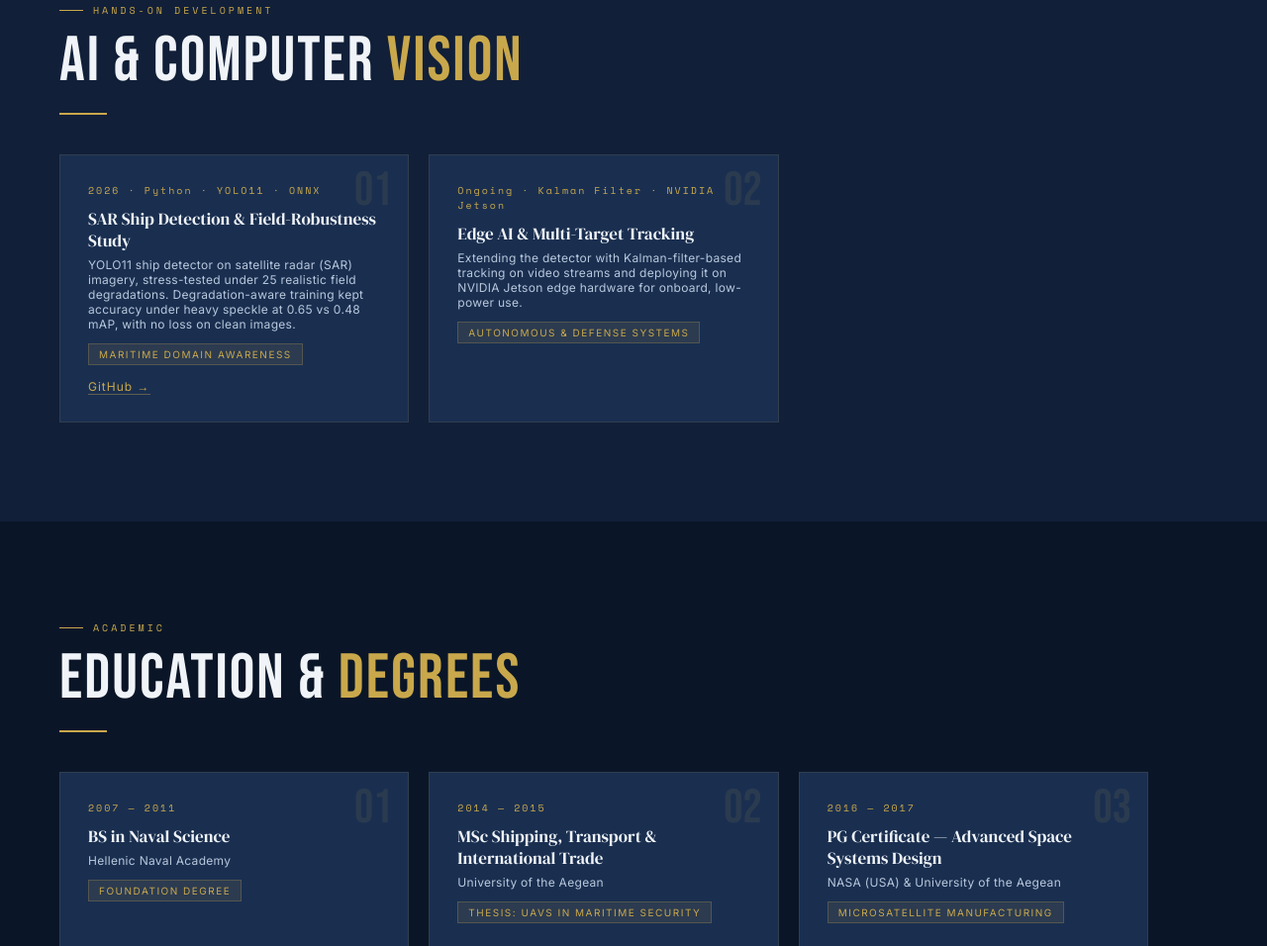
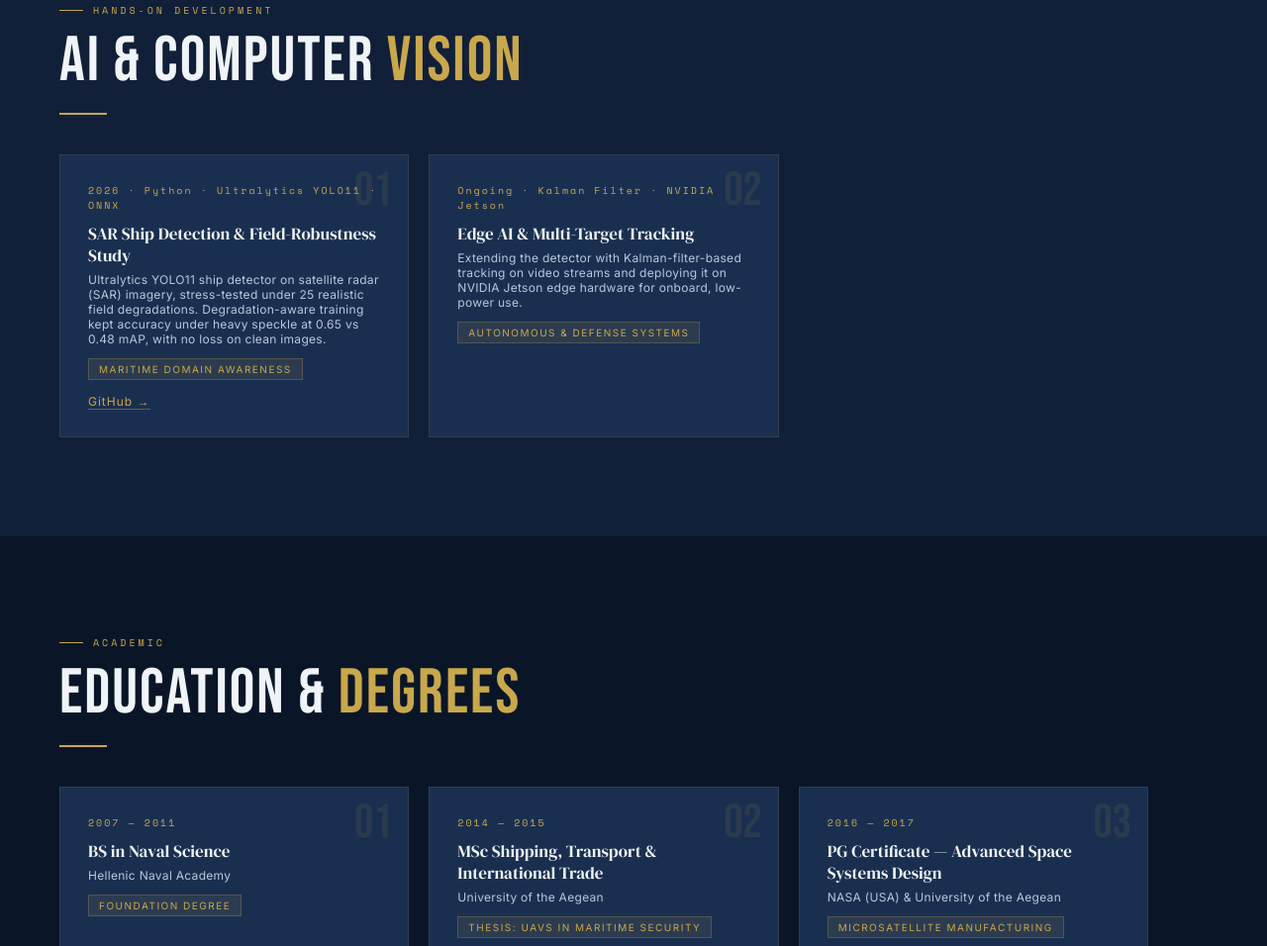
Before and after one commit to ThemistoklisSakkas/Portfolio, a plain HTML site: page index.html in a window 1280 px wide. Shown: the part 4534-5490 px from the top of the page at 99% size. Drawn offline with nearby package versions, Linux system fonts and the light colour scheme.

Commit message:
SAR card: use the product name Ultralytics YOLO11

```diff
--- a/index.html
+++ b/index.html
@@ -453,9 +453,9 @@ footer{background:var(--navy);border-top:1px solid rgba(201,168,76,0.15);padding
 
     <div class="edu-card reveal" style="cursor:default">
       <div class="edu-num">01</div>
-      <div class="edu-year">2026 · Python · YOLO11 · ONNX</div>
+      <div class="edu-year">2026 · Python · Ultralytics YOLO11 · ONNX</div>
       <div class="edu-deg">SAR Ship Detection &amp; Field-Robustness Study</div>
-      <div class="edu-inst">YOLO11 ship detector on satellite radar (SAR) imagery, stress-tested under 25 realistic field degradations. Degradation-aware training kept accuracy under heavy speckle at 0.65 vs 0.48 mAP, with no loss on clean images.</div>
+      <div class="edu-inst">Ultralytics YOLO11 ship detector on satellite radar (SAR) imagery, stress-tested under 25 realistic field degradations. Degradation-aware training kept accuracy under heavy speckle at 0.65 vs 0.48 mAP, with no loss on clean images.</div>
       <div class="edu-badge">Maritime Domain Awareness</div>
       <div style="margin-top:14px;font-size:12px;letter-spacing:1px">
         <a href="https://github.com/ThemistoklisSakkas/sar-ship-robustness" target="_blank" rel="noopener" style="color:var(--gold);text-decoration:none;border-bottom:1px solid rgba(201,168,76,0.4)">GitHub &rarr;</a>
```
